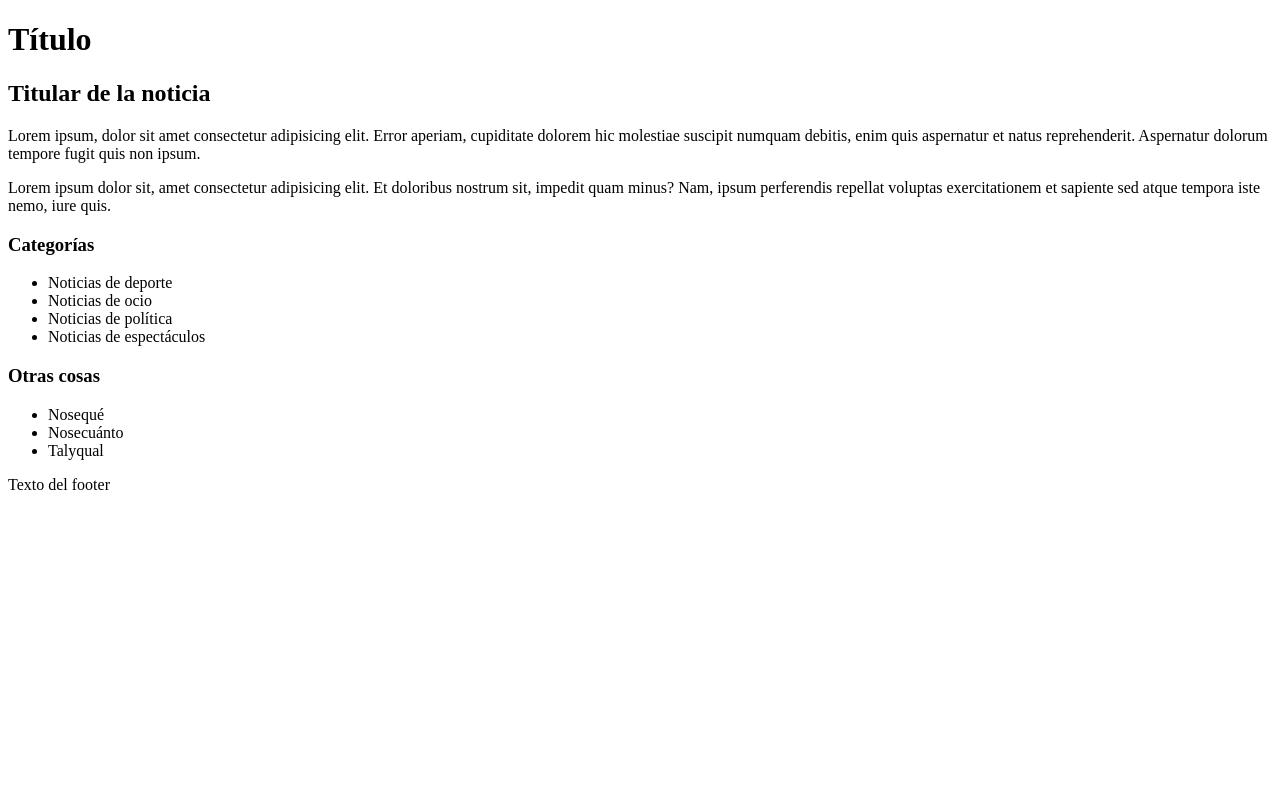
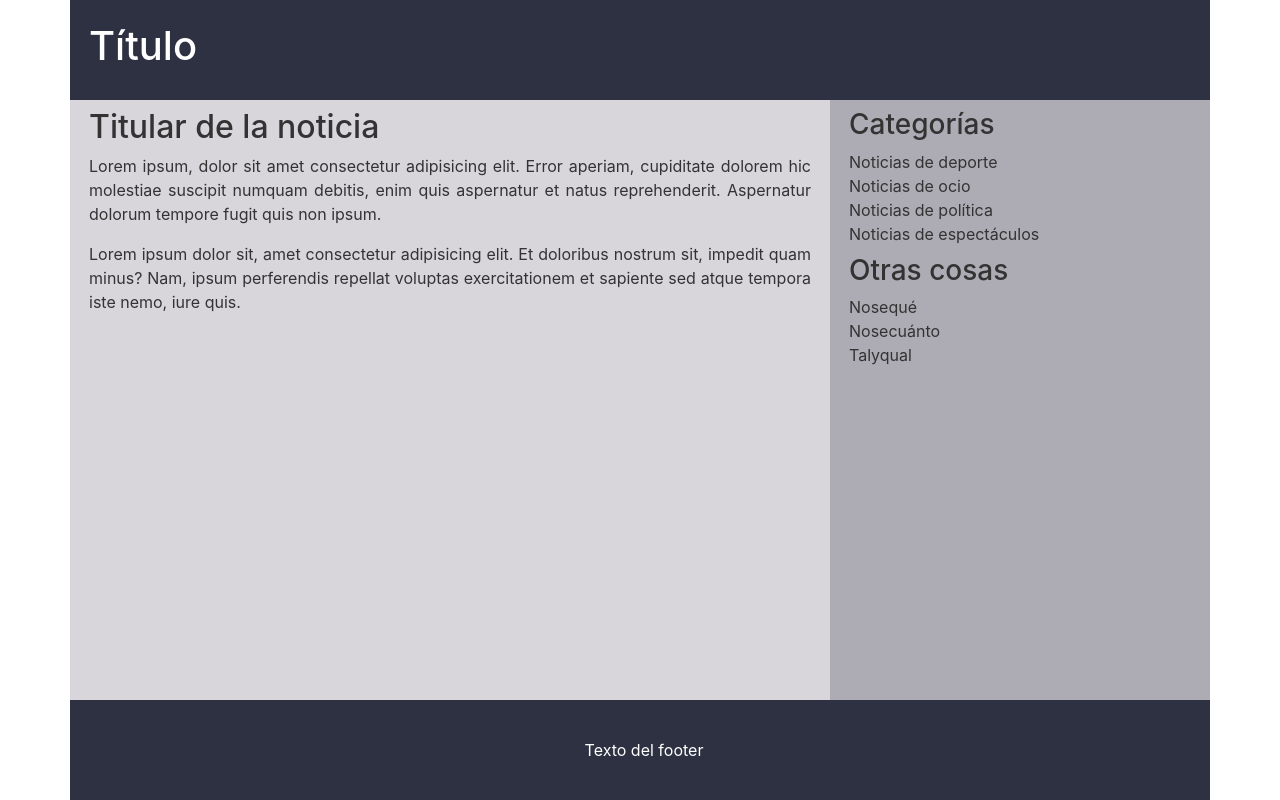
Before and after one commit to aleupons/ex-layout-bootstrap, a plain HTML site: page index.html in a window 1280 px wide. Drawn offline with nearby package versions, Linux system fonts and the light colour scheme.

Commit message:
Maquetació amb Bootstrap

```diff
--- a/index.html
+++ b/index.html
@@ -3,17 +3,24 @@
 
 <head>
   <meta charset="utf-8" />
-  <title>Título</title>
-  <meta name="viewport" content="width=device-width, initial-scale=1">
+  <title>Exercici Layout amb Bootstrap</title>
+  <meta name="viewport" content="width=device-width, initial-scale=1, shrink-to-fit=no">
   <meta name="description" content="Exercici Layout amb Bootstrap">
+  <link rel="stylesheet" href="https://cdn.jsdelivr.net/npm/bootstrap@4.6.0/dist/css/bootstrap.min.css"
+    integrity="sha384-B0vP5xmATw1+K9KRQjQERJvTumQW0nPEzvF6L/Z6nronJ3oUOFUFpCjEUQouq2+l" crossorigin="anonymous">
+  <link rel="stylesheet" href="style.css">
 </head>
 
 <body>
-  <header>
+  <div class="container d-flex flex-column h-100">
+    <header class="capçalera row align-items-center">
+      <div class="col-12 mx-1 my-2">
         <h1>Título</h1>
+      </div>
     </header>
-  <main>
-    <article>
+    <div class="row h-100 flex-fill">
+      <main class="principal col-sm-12 col-md-8 text-justify">
+        <article class="mx-1 my-2">
           <h2>Titular de la noticia</h2>
           <p>Lorem ipsum, dolor sit amet consectetur adipisicing elit. Error aperiam, cupiditate dolorem hic
             molestiae
@@ -28,28 +35,36 @@
             quis.</p>
         </article>
       </main>
-  <aside>
-    <section>
+      <aside class="sidebar col-sm-12 col-md-4">
+        <section class="mx-1 my-2">
           <h3>Categorías</h3>
+          <nav>
             <ul>
               <li>Noticias de deporte</li>
               <li>Noticias de ocio</li>
               <li>Noticias de política</li>
               <li>Noticias de espectáculos</li>
             </ul>
+          </nav>
         </section>
-    <section>
+        <section class="mx-1 my-2">
           <h3>Otras cosas</h3>
+          <nav>
             <ul>
               <li>Nosequé</li>
               <li>Nosecuánto</li>
               <li>Talyqual</li>
             </ul>
+          </nav>
         </section>
       </aside>
-  <footer>
-    <p>Texto del footer</p>
+    </div>
+    <footer class="peu row align-items-center">
+      <div class="col-12 d-flex justify-content-center mx-1 my-2">
+        <p class="m-0">Texto del footer</p>
+      </div>
     </footer>
+  </div>
 </body>
 
 </html>
--- /dev/null
+++ b/style.css
@@ -0,0 +1,30 @@
+/*Colors*/
+:root {
+  --fons-main: #d8d5db;
+  --fons-aside: #adacb5;
+  --fons-barres: #2d3142;
+  --text-main: #333333;
+  --text-barres: #ffffff;
+}
+.capçalera, .peu {
+  background-color: var(--fons-barres);
+  color: var(--text-barres);
+  min-height: 100px;
+}
+.principal {
+  background-color: var(--fons-main);
+  color: var(--text-main);
+}
+.sidebar {
+  background-color: var(--fons-aside);
+  color: var(--text-main);
+}
+/*Reset*/
+ul, li {
+  list-style: none;
+  padding: 0;
+  margin: 0;
+}
+html, body {
+  height: 100%;
+}
```
Lines whose indentation alone changed are shown as unchanged.
